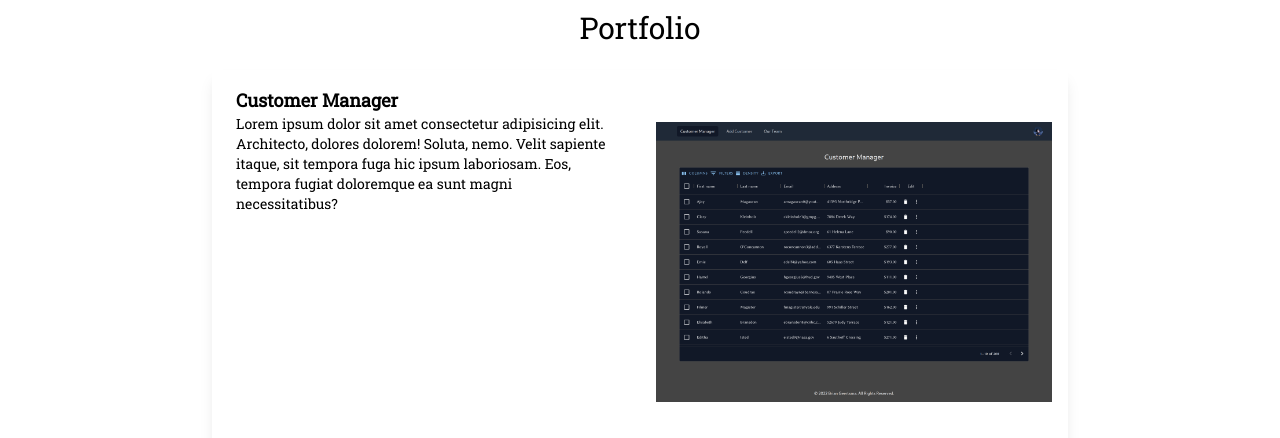
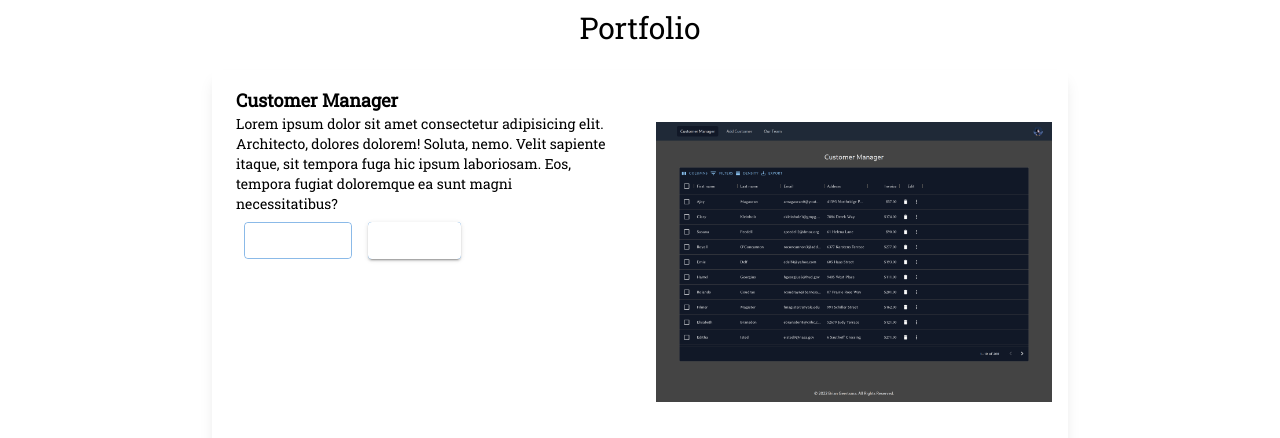
Before and after one commit to brian-gee/react-portfolio, a Next.js app: page / in a window 1280 px wide. Shown: the part 514-952 px from the top of the page. Built offline with nearby package versions, Linux system fonts and the light colour scheme.

Commit message:
adding mui and new buttons for portfolioItem

```diff
--- a/components/portfolio-item.js
+++ b/components/portfolio-item.js
@@ -1,5 +1,9 @@
-import Link from "next/link";
-import Image from "next/image";
+import Link from 'next/link';
+import Image from 'next/image';
+import Button from '@mui/material/Button';
+import DeleteIcon from '@mui/icons-material/Delete';
+import SendIcon from '@mui/icons-material/Send';
+import Stack from '@mui/material/Stack';
 
 export default function PortfolioItem(params) {
 	const { portfolioItems } = params;
@@ -7,13 +11,22 @@ export default function PortfolioItem(params) {
 	return (
 		<div className="max-w-4xl">
 			{portfolioItems.map((portfolioItem, i) => (
-        <Link key={i} href={portfolioItem.link}>
-          <div className="grid grid-cols-2 shadow-lg m-5">
+				<div key={i} className="grid grid-cols-2 shadow-lg m-5">
 					<div className="px-6 py-4">
-              <div className="font-bold text-sm md:text-lg">
+						<div className="font-bold text-sm md:text-lg ">
 							{portfolioItem.name}
 						</div>
 						<div className="text-xs md:text-sm">{portfolioItem.desc}</div>
+						<div className="p-2">
+							<Stack direction="row" spacing={2}>
+								<Button variant="outlined" startIcon={<DeleteIcon />}>
+									Delete
+								</Button>
+								<Button variant="contained" endIcon={<SendIcon />}>
+									Send
+								</Button>
+							</Stack>
+						</div>
 					</div>
 					<div className="px-4">
 						<Image
@@ -23,7 +36,6 @@ export default function PortfolioItem(params) {
 						/>
 					</div>
 				</div>
-        </Link>
 			))}
 		</div>
 	);
--- a/package.json
+++ b/package.json
@@ -9,6 +9,10 @@
     "lint": "next lint"
   },
   "dependencies": {
+    "@emotion/react": "^11.10.5",
+    "@emotion/styled": "^11.10.5",
+    "@mui/icons-material": "^5.11.0",
+    "@mui/material": "^5.11.3",
     "@next/font": "^13.1.1",
     "next": "13.0.0",
     "react": "18.2.0",
```
Also changed, not shown: 1 other file (tests, documents, lock files or other folders). Lines whose indentation alone changed are shown as unchanged.
